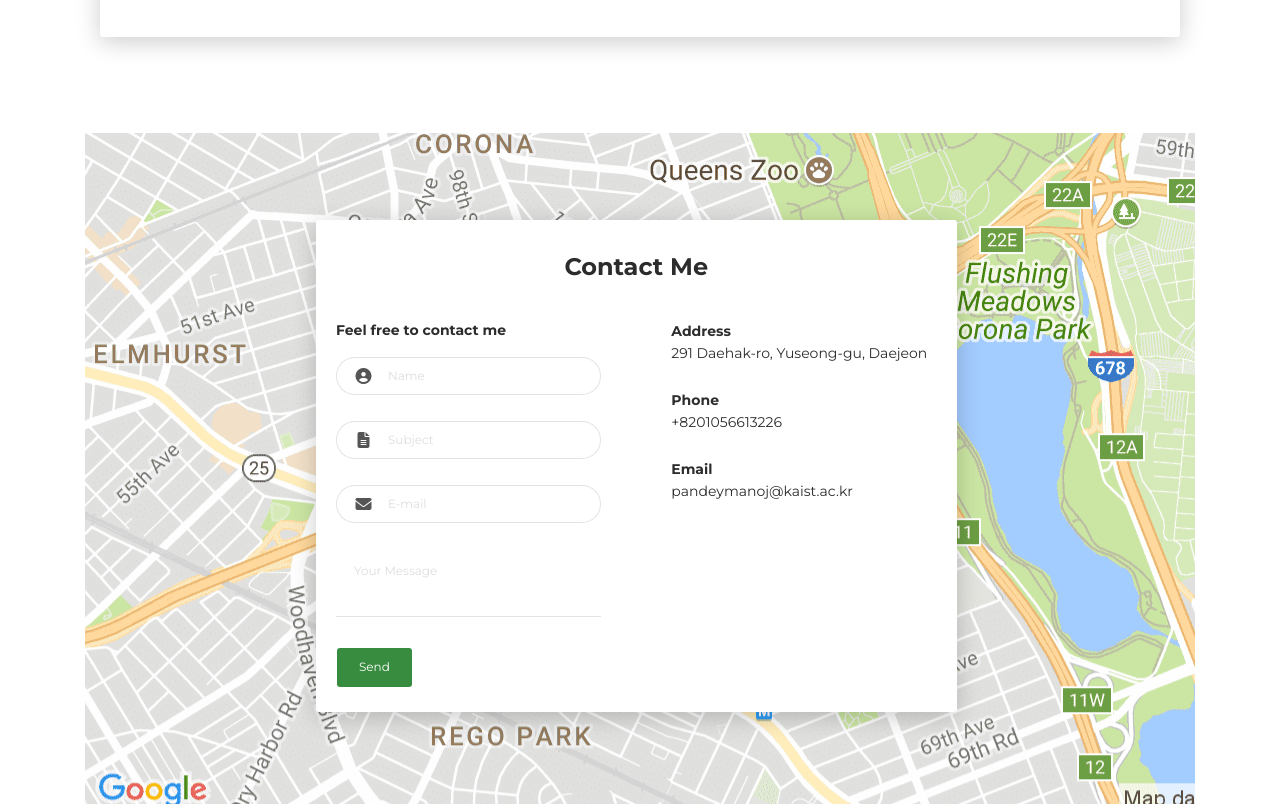
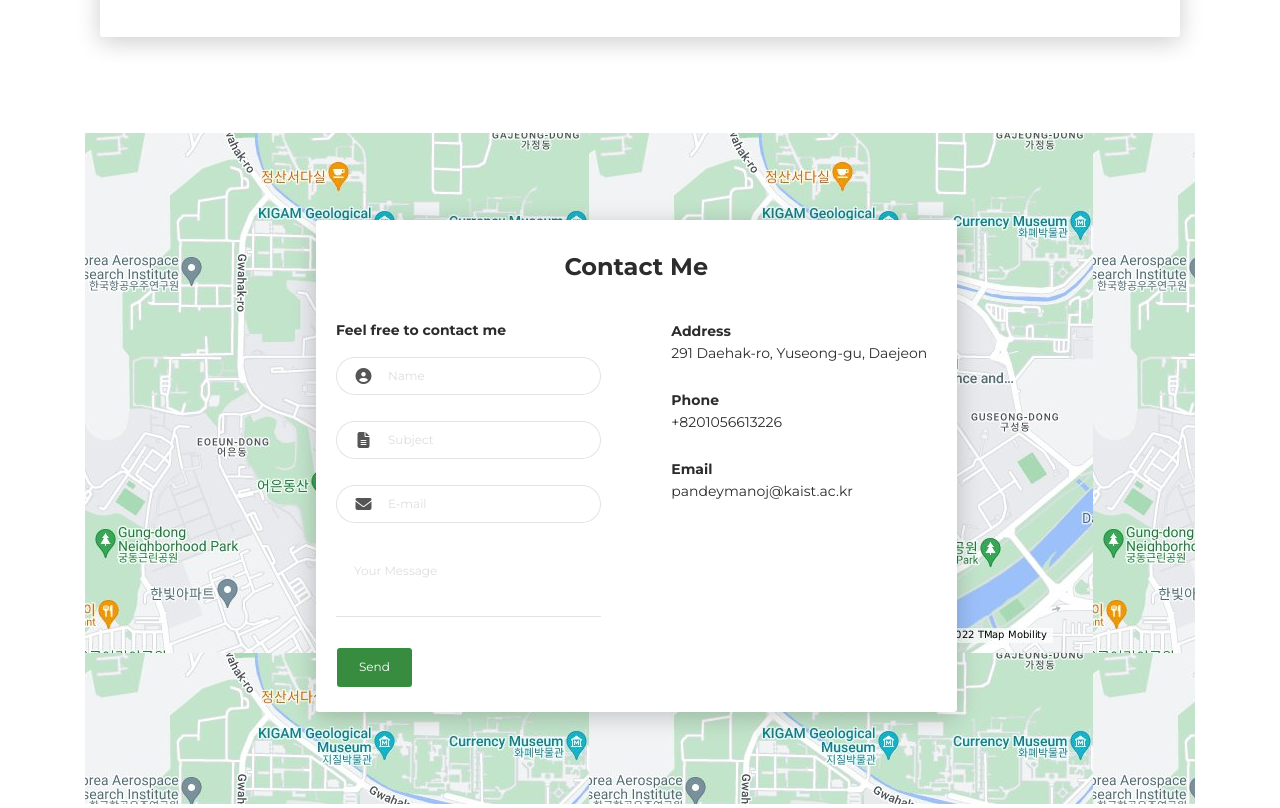
Before and after one commit to Munna-Manoj/resume, a plain HTML site: page index.html in a window 1280 px wide. Shown: the part 5240-6048 px from the top of the page. Drawn offline with Linux system fonts and the light colour scheme.

Commit message:
Updated Location

```diff
--- a/index.html
+++ b/index.html
@@ -517,7 +517,7 @@
   </div>
 </div>
 <div class="section" id="contact">
-  <div class="cc-contact-information" style="background-image: url('images/staticmap.png')">
+  <div class="cc-contact-information" style="background-image: url('images/contact_background.jpeg')">
     <div class="container">
       <div class="cc-contact">
         <div class="row">
```
Also changed, not shown: images/contact_background.jpeg (added).
